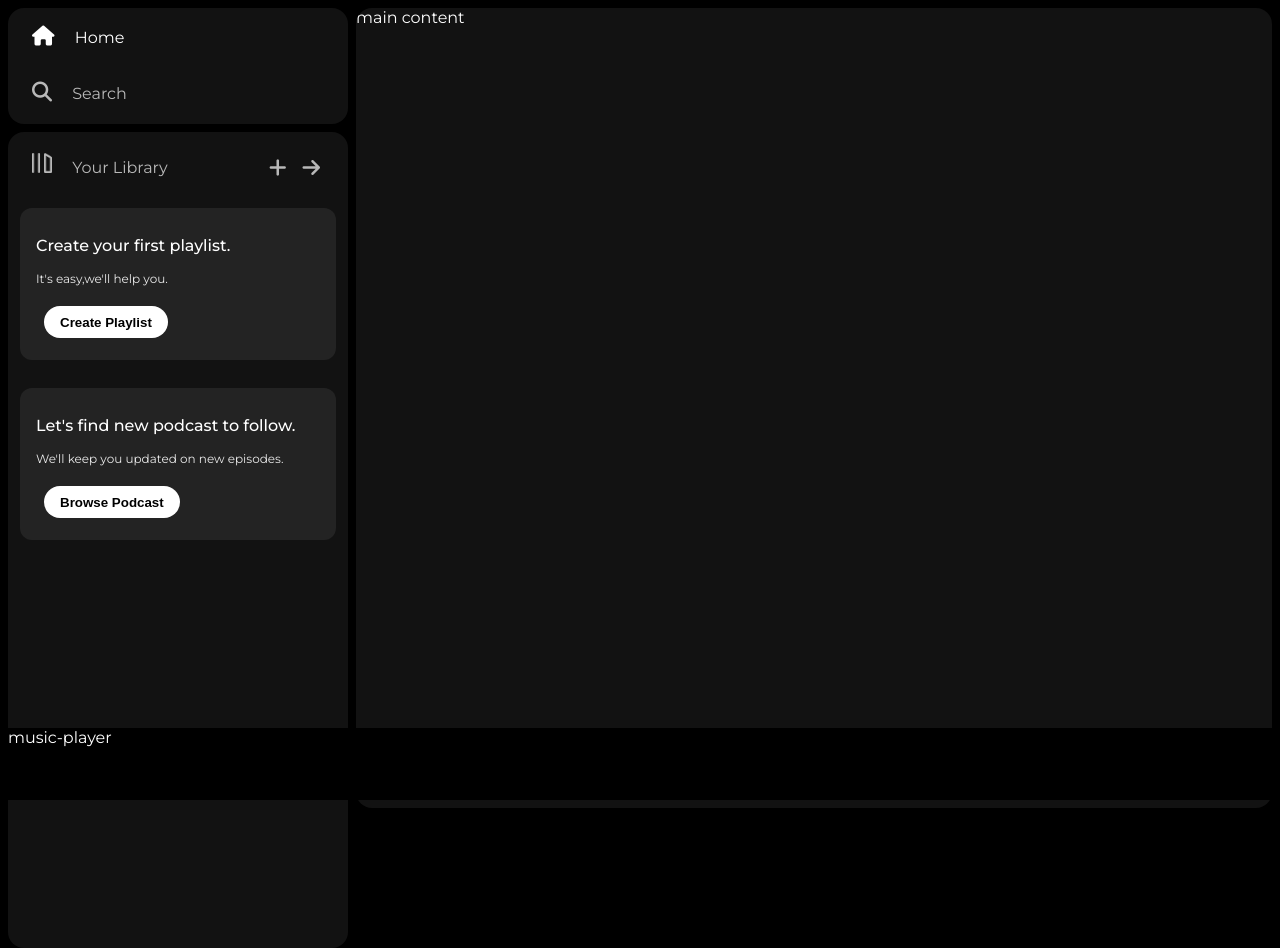
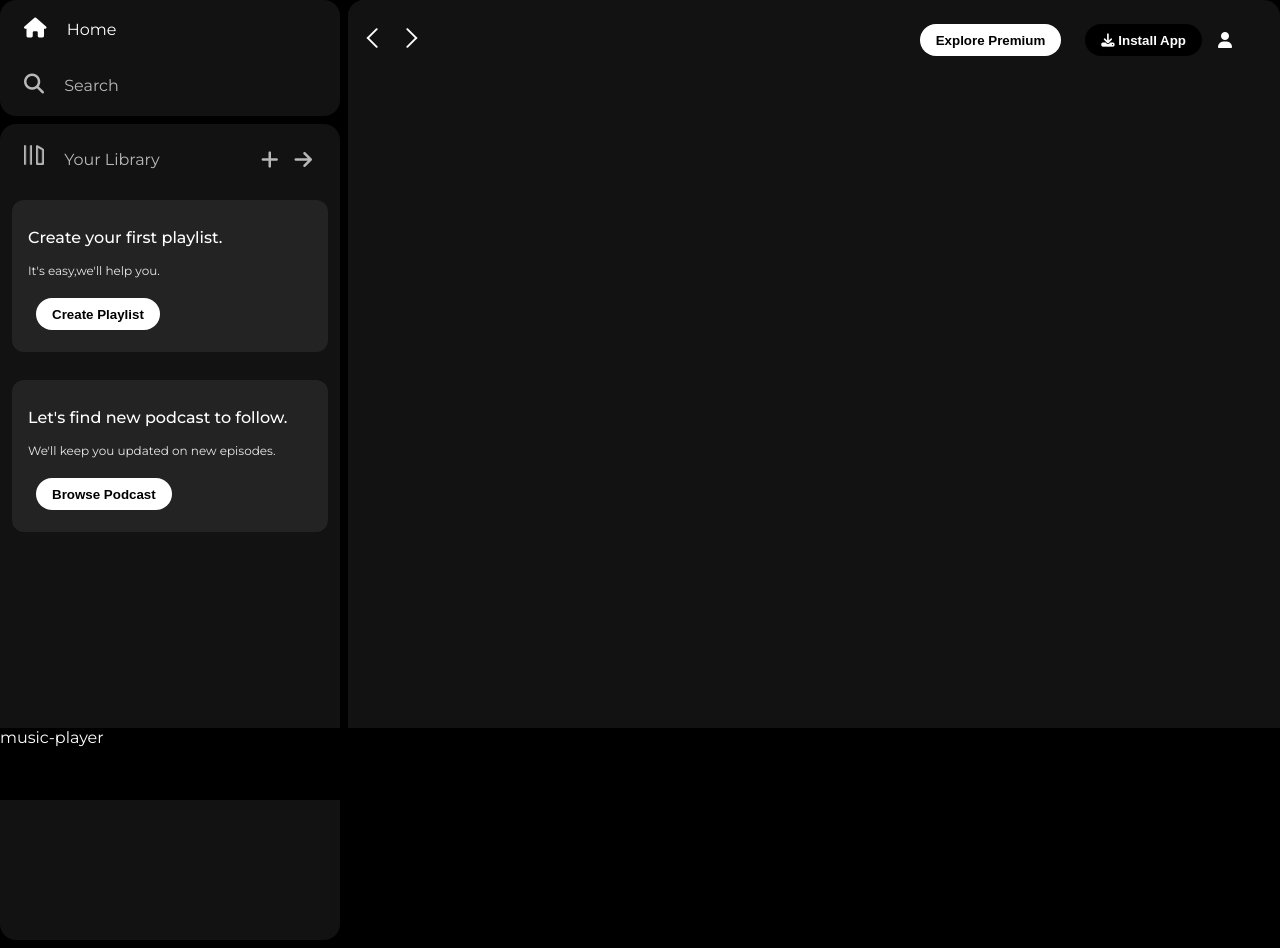
Before and after one commit to Pratik94229/Spotify-Clone, a plain HTML site: page index.html in a window 1280 px wide. Drawn offline with Linux system fonts and the light colour scheme.

Commit message:
sticky navigation bar created

```diff
--- a/index.html
+++ b/index.html
@@ -58,7 +58,25 @@
 
             </div>
         </div>
-        <div class="main-content"> main content</div>
+        <div class="main-content">
+            <div class="sticky-nav">
+                <div class="sticky-nav-icon">
+                    <img src="assets/backward_icon.png">
+                    <img src="assets/forward_icon.png" class="hide">
+
+                </div>
+
+            <div class="sticky-nav-options">
+                <button type="button" class="badge nav-item hide">Explore Premium</button>
+                <button type="button" class="badge nav-item dark-badge"><i class="fa-solid fa-download"></i> Install App</button>
+                <i class="fa-solid fa-user nav-item"></i>
+
+            </div>
+
+
+            </div>
+            <div class="cards"></div>
+        </div>
         <div class="music-player">music-player</div>
     </div>
 
--- a/style.css
+++ b/style.css
@@ -9,7 +9,6 @@ body {
 .main {
     display: flex;
     height: 100vh;
-    padding: 0.5rem;
 }
 
 .sidebar {
@@ -138,3 +137,44 @@ a{
     height: 2rem;
     width: fit-content;
 }
+
+.dark-badge{
+    background-color: #000;
+    color: #fff;
+}
+
+.sticky-nav{
+    position: sticky;
+    top:0;
+    background-color: #121212;
+    display: flex;
+    justify-content: space-between;
+    margin-right: 2rem;
+    align-items: center;
+    padding: 1rem 0 1rem 0;
+
+}
+
+.sticky-nav img{
+    margin-left: .75rem;
+}
+
+.sticky-nav-options{
+    display: flex;
+    align-items: center;
+    justify-content: center;
+}
+
+.sticky-nav-options button{
+    margin-right: 1rem ;
+}
+
+.nav-item{
+    margin-right: 1rem;
+}
+
+@media (max-width:1000px){
+   .hide{
+    display: none;
+   }
+}
```
